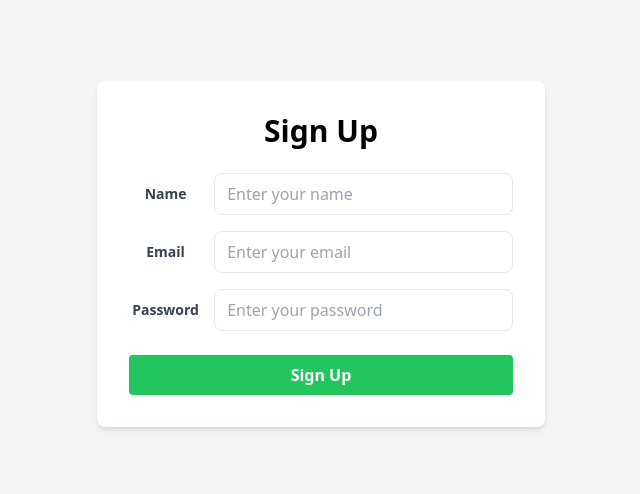
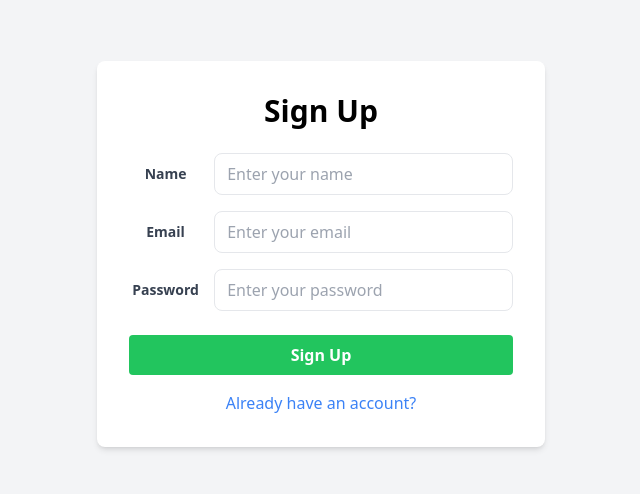
Before and after one commit to sidhantrajput1/HealthMap, a React (Vite) app in the folder Frontend/: page /signup in a window 1280 px wide. Shown: the part 178-672 px from the top of the page, without its empty margins (319-959 px from the left). Built offline with nearby package versions, Linux system fonts and the light colour scheme.

Commit message:
routing functionality added

```diff
--- a/Frontend/package.json
+++ b/Frontend/package.json
@@ -11,7 +11,8 @@
   },
   "dependencies": {
     "react": "^18.3.1",
-    "react-dom": "^18.3.1"
+    "react-dom": "^18.3.1",
+    "react-router-dom": "^6.27.0"
   },
   "devDependencies": {
     "@eslint/js": "^9.13.0",
--- a/Frontend/src/App.jsx
+++ b/Frontend/src/App.jsx
@@ -1,14 +1,19 @@
 
 import './App.css'
 import Signup from "./components/Signup.jsx"
+import Login from "./components/Login.jsx"
+import { BrowserRouter as Router, Route, Routes } from "react-router-dom";
 
 function App() {
   return (
-    <>
-    <div>
-      <Signup />
-    </div>
-    </>
+    <Router>
+      <div>
+        <Routes>
+          <Route path='/signup' element={<Signup />} />
+          <Route path='/login' element={<Login />} />
+        </Routes>
+      </div>
+    </Router>
   )
 }
 
--- a/Frontend/src/components/Signup.jsx
+++ b/Frontend/src/components/Signup.jsx
@@ -1,5 +1,5 @@
 import { useState } from "react";
-
+import { Link } from "react-router-dom";
 const Signup = () => {
   const [name, setName] = useState("");
   const [email, setEmail] = useState("");
@@ -90,6 +90,11 @@ const Signup = () => {
               Sign Up
             </button>
           </div>
+          <div className="mt-4 text-center ">
+            <Link to="/login" className="text-blue-500 hover:underline">
+              Already have an account?
+            </Link>
+          </div>
         </form>
       </div>
     </div>
```
Also changed, not shown: Frontend/src/components/HomePage.jsx (added), 1 other file (tests, documents, lock files or other folders).
